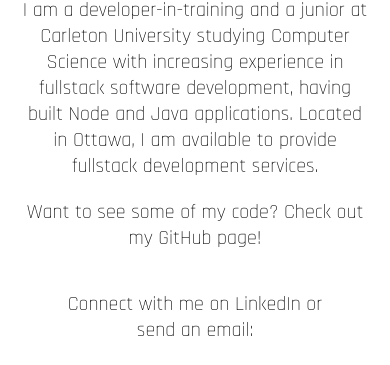
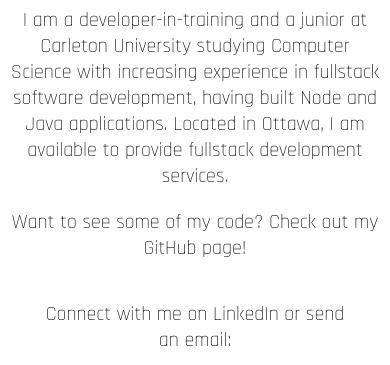
Before and after one commit to kliam11/kliam11.github.io, a plain HTML site: page index.html in a window 390 px wide. Shown: the part 176-541 px from the top of the page. Drawn offline with nearby package versions, Linux system fonts and the light colour scheme; no server answers.

Commit message:
landing test mobile centering issue 10

```diff
--- a/css/shared.css
+++ b/css/shared.css
@@ -107,8 +107,6 @@
     animation: fade-in-body 3.5s forwards;
     transition: 2s;
     transform: translate3d(0);
-    backface-visibility: hidden;
-    perspective: 1000;
 }
 
 #menu, #close {
@@ -149,9 +147,10 @@
     position: absolute;
     margin-left: auto;
     margin-right: auto;
+    margin-top: 10px;
     left: 0;
     right: 0;
-    width: 90%;
+    width: 95%;
     transition: 1s;
 }
 
```
